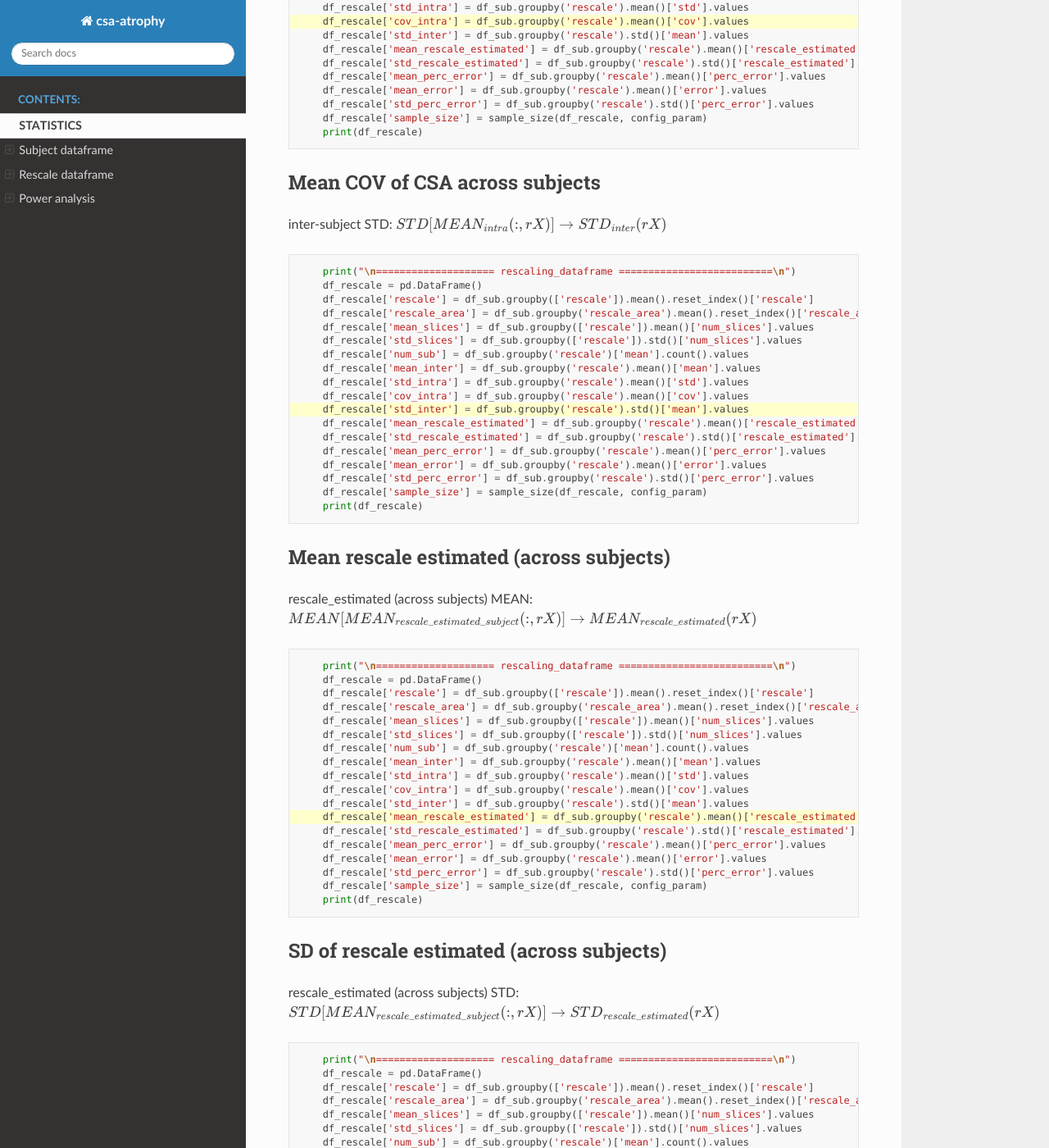
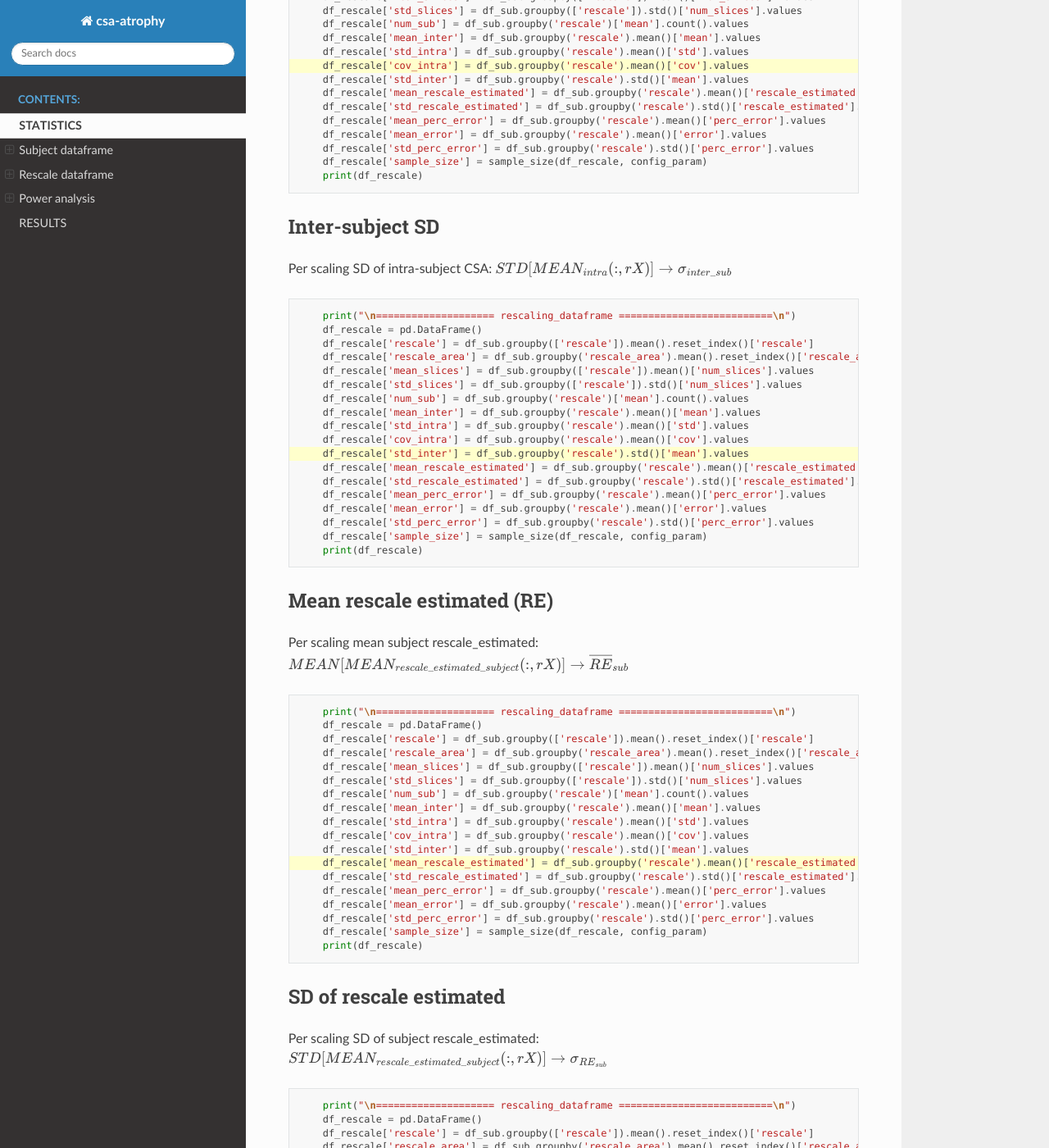
Before and after one commit to sct-pipeline/csa-atrophy, a Sphinx documentation site: the page built from docs/statistics.rst, in a window 1280 px wide and 1400 px high, scrolled down 3734 px. Shown: the whole window at 82% size. Built offline with Sphinx 7.4.7 and the Read the Docs theme 2.0.0, drawn with Linux system fonts in a browser that asks for light colours; pages that are not in the unit, such as notebooks, are missing from menus; some of the changed text lies outside the part shown.

Commit message:
- change mean to latex \overline and STD to \sigma

```diff
--- a/docs/statistics.rst
+++ b/docs/statistics.rst
@@ -7,16 +7,17 @@ A module about statistics to evaluate the sensitivity of atrophy detection with
 - Applies random affine transformation :math:`\to tY`
 - Segment the cord
 - Compute CSA :math:`\to CSA(sI, rX, tY)`
+After everything is done, compute stats:
 
 Subject dataframe
 ==================
 
-After everything is done, compute stats: Per-subject stat: Panda dataframe ``df_sub``:
+Per-subject statistics are regrouped in Panda dataframe ``df_sub``:
 
-CSA estimation
-"""""""""""""""
+Intra-subject CSA (CSA estimation)
+""""""""""""""""""""""""""""""""""""
 
-intra-subject MEAN: :math:`MEAN[CSA(sI, rX, :)] \to MEAN_{intra}(sI, rX)`
+Per subject mean CSA across transformations: :math:`MEAN[CSA(sI, rX, :)] \to \overline{CSA}_{tY}`
 
 .. literalinclude:: ../csa_rescale_stat.py
    :language: python
@@ -26,7 +27,7 @@ intra-subject MEAN: :math:`MEAN[CSA(sI, rX, :)] \to MEAN_{intra}(sI, rX)`
 Intra-subject SD
 """"""""""""""""""
 
-intra-subject STD: :math:`STD[CSA(sI, rX, :)] \to STD_{intra}(sI, rX)`
+Per subject SD of CSA across transformations: :math:`STD[CSA(sI, rX, :)] \to \sigma_{intra\_sub}`
 
 .. literalinclude:: ../csa_rescale_stat.py
    :language: python
@@ -37,17 +38,17 @@ intra-subject STD: :math:`STD[CSA(sI, rX, :)] \to STD_{intra}(sI, rX)`
 Intra-subject COV
 """"""""""""""""""
 
-intra-subject COV: :math:`\frac{STD[CSA(sI, rX, :)]}{MEAN[CSA(sI, rX, :)]} \to COV_{intra}(sI, rX)`
+Per subject COV of CSA across transformations: :math:`\frac{STD[CSA(sI, rX, :)]}{MEAN[CSA(sI, rX, :)]} \to COV_{intra\_sub}`
 
 .. literalinclude:: ../csa_rescale_stat.py
    :language: python
    :lines: 401-419
    :emphasize-lines: 12
 
-Rescale estimation
-""""""""""""""""""""
+Rescale estimation (RE)
+"""""""""""""""""""""""""
 
-rescale_estimated_subject MEAN: :math:`MEAN \left[\frac{CSA(sI, rX, :)}{CSA(sI, 1, :)}\right] \to MEAN_{rescale\_estimated\_subject}(sI, rX)`
+Per subject mean ratio of atrophied CSA in function of the un-rescaled across transformations: :math:`MEAN \left[\frac{CSA(sI, rX, :)}{CSA(sI, 1, :)}\right] \to \overline{RE}_{tY}`
 
 .. literalinclude:: ../csa_rescale_stat.py
    :language: python
@@ -57,7 +58,7 @@ rescale_estimated_subject MEAN: :math:`MEAN \left[\frac{CSA(sI, rX, :)}{CSA(sI,
 Error
 """"""""""""""""""
 
-intra-subject error MEAN: :math:`MEAN[CSA(sI, rX, :)] - rX^2  \times MEAN[CSA(sI, 1, :)] \to MEAN_{error\_intra}(sI, rX)`
+Per subject mean absolute error on CSA estimation across transformations: :math:`MEAN[CSA(sI, rX, :)] - rX^2  \times MEAN[CSA(sI, 1, :)] \to Error_{sub}`
 
 .. literalinclude:: ../csa_rescale_stat.py
    :language: python
@@ -67,72 +68,72 @@ intra-subject error MEAN: :math:`MEAN[CSA(sI, rX, :)] - rX^2  \times MEAN[CSA(sI
 Rescale dataframe
 =====================
 
-Across-subject stats: Panda dataframe ``df_rescale``
+Across-subject statistics are regrouped in Panda dataframe ``df_rescale``
 
-Mean SD of CSA across Monte-Carlo samples
+Mean intra-subject SD
 """"""""""""""""""""""""""""""""""""""""""""
 
-intra-subject STD: :math:`MEAN[STD_intra(:, rX)] \to STD_{intra}(rX)`
+Per scaling mean intra-subject SD: :math:`MEAN[STD_intra(:, rX)] \to \overline{\sigma}_{intra\_sub}`
 
 .. literalinclude:: ../csa_rescale_stat.py
    :language: python
    :lines: 422-439
    :emphasize-lines: 9
 
-Mean COV of CSA across Monte-Carlo samples
+Mean intra-subject COV
 """"""""""""""""""""""""""""""""""""""""""""
 
-intra-subject COV: :math:`MEAN[COV_{intra\_sub}(:, rX)] \to COV_{intra}(rX)`
+Per scaling mean intra-subject COV: :math:`MEAN[COV_{intra\_sub}(:, rX)] \to \overline{COV}_{intra\_sub}`
 
 .. literalinclude:: ../csa_rescale_stat.py
    :language: python
    :lines: 422-439
    :emphasize-lines: 10
 
-Mean COV of CSA across subjects
+Inter-subject SD
 """"""""""""""""""""""""""""""""""""""""""""
 
-inter-subject STD: :math:`STD[MEAN_{intra}(:, rX)] \to STD_{inter}(rX)`
+Per scaling SD of intra-subject CSA: :math:`STD[MEAN_{intra}(:, rX)] \to \sigma_{inter\_sub}`
 
 .. literalinclude:: ../csa_rescale_stat.py
    :language: python
    :lines: 422-439
    :emphasize-lines: 11
 
-Mean rescale estimated (across subjects)
+Mean rescale estimated (RE)
 """"""""""""""""""""""""""""""""""""""""""""
 
-rescale_estimated (across subjects) MEAN: :math:`MEAN[MEAN_{rescale\_estimated\_subject}(:, rX)] \to MEAN_{rescale\_estimated}(rX)`
+Per scaling mean subject rescale_estimated: :math:`MEAN[MEAN_{rescale\_estimated\_subject}(:, rX)] \to \overline{RE}_{sub}`
 
 .. literalinclude:: ../csa_rescale_stat.py
    :language: python
    :lines: 422-439
    :emphasize-lines: 12
 
-SD of rescale estimated (across subjects)
+SD of rescale estimated
 """"""""""""""""""""""""""""""""""""""""""""
 
-rescale_estimated (across subjects) STD: :math:`STD[MEAN_{rescale\_estimated\_subject}(:, rX)] \to STD_{rescale\_estimated}(rX)`
+Per scaling SD of subject rescale_estimated: :math:`STD[MEAN_{rescale\_estimated\_subject}(:, rX)] \to \sigma_{RE_{sub}}`
 
 .. literalinclude:: ../csa_rescale_stat.py
    :language: python
    :lines: 422-439
    :emphasize-lines: 13
 
-Mean error in percentage (across subjects)
+Mean error
 """"""""""""""""""""""""""""""""""""""""""""
 
-error in percentage (across subjects) MEAN: :math:`MEAN[MEAN_{error\_intra}(:, rX)]`
+Per scaling mean error on intra-subject CSA estimation : :math:`MEAN[MEAN_{error\_intra}(:, rX)] \to \overline{Error}_{sub}`
 
 .. literalinclude:: ../csa_rescale_stat.py
    :language: python
    :lines: 422-439
    :emphasize-lines: 14
 
-SD of error in percentage (across subjects)
+SD of error
 """"""""""""""""""""""""""""""""""""""""""""
 
-error in percentage (across subjects) STD: :math:`STD[MEAN_{error\_intra}(:, rX)]`
+Per scaling SD of error on intra-subject CSA estimation: :math:`STD[MEAN_{error\_intra}(:, rX)] \to \sigma_{Error}_{sub}`
 
 .. literalinclude:: ../csa_rescale_stat.py
    :language: python
@@ -174,3 +175,7 @@ Where :math:`\sigma_{diff}` is the standard deviation between longitudinal CSA m
    :language: python
    :lines: 352-363
    :emphasize-lines: 9-10
+
+
+RESULTS
+============
```
